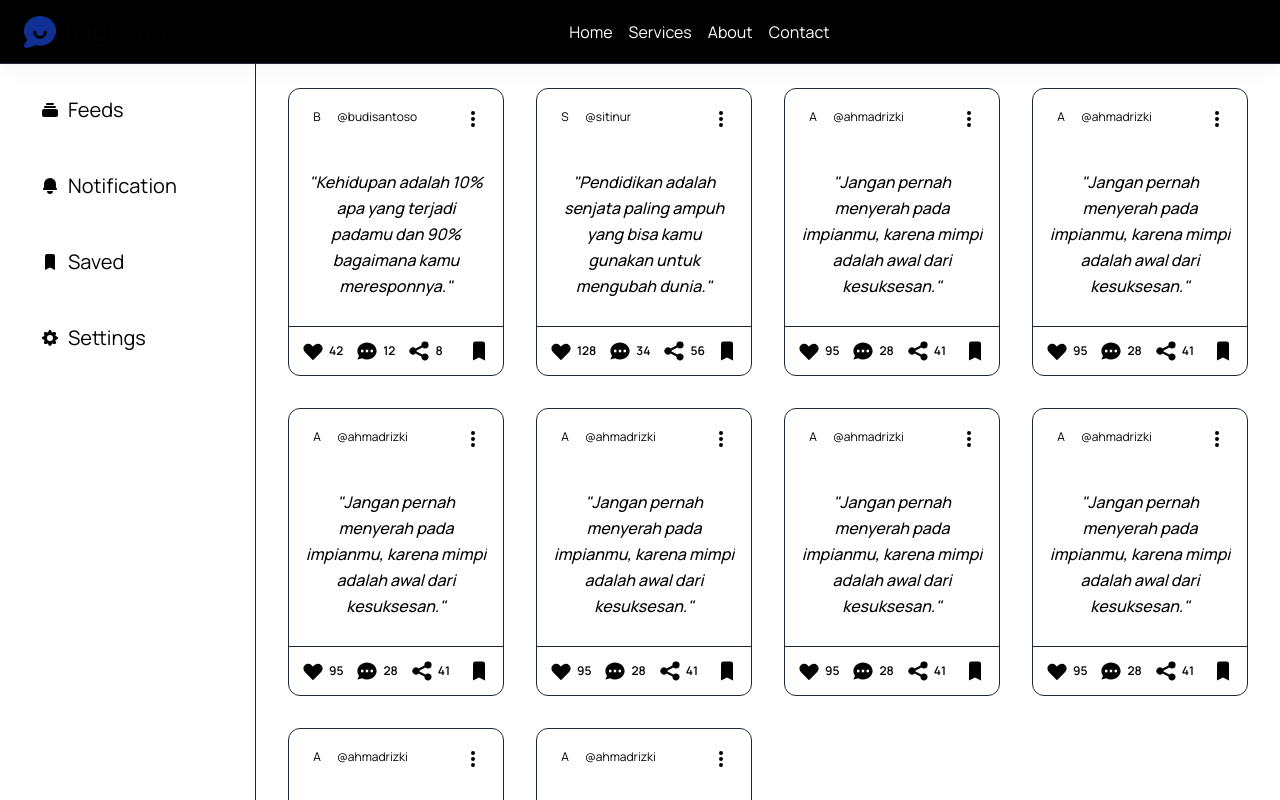
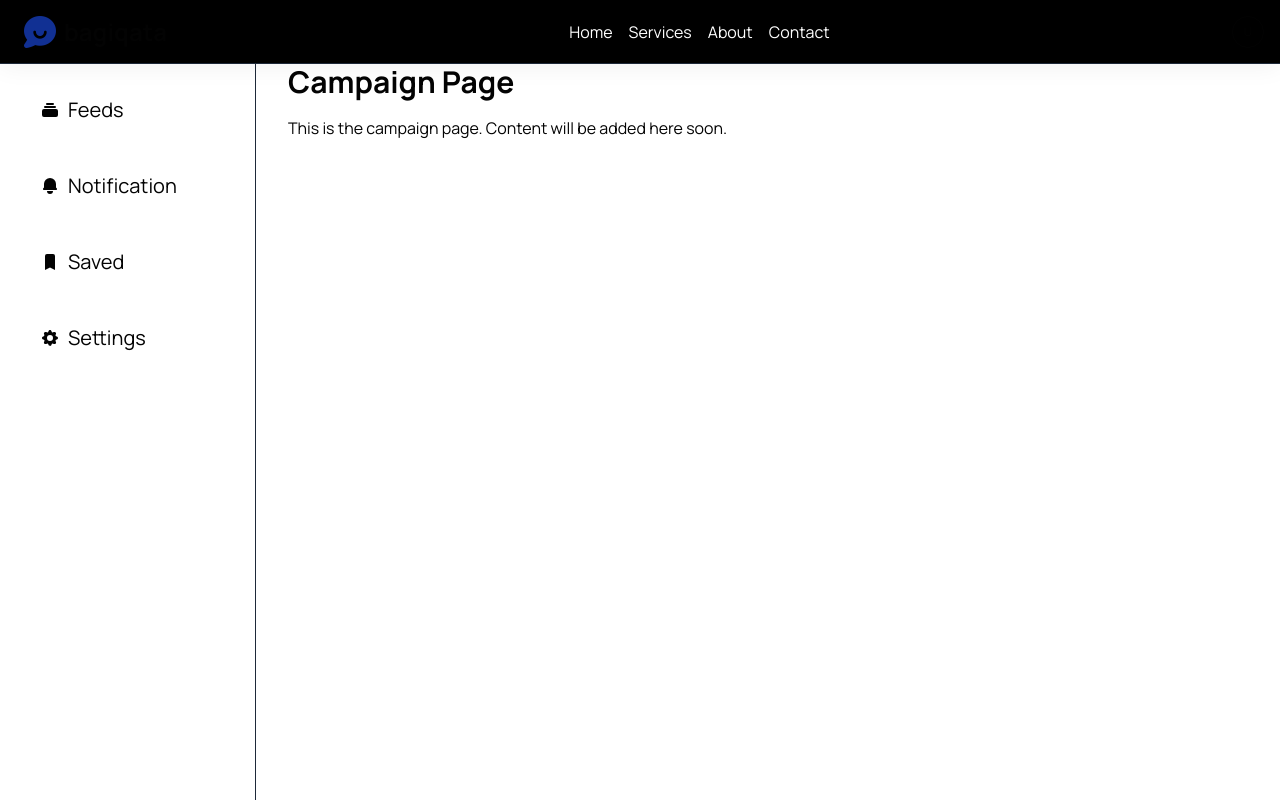
Before and after one commit to sundeeseeyou/bagiqata, a Next.js app: page / in a window 1280 px wide. Shown: the top 800 px of the page. Built offline with nearby package versions, Linux system fonts and the light colour scheme; a web font is replaced by a local one.

Commit message:
feat: add landing page

```diff
--- /dev/null
+++ b/src/app/(campaign)/page.tsx
@@ -0,0 +1,10 @@
+export default function CampaignPage() {
+  return (
+    <main className="w-[90svw]flex flex-col items-center justify-start grow">
+      <div className="mx-auto px-8">
+        <h1 className="text-3xl font-bold mb-4">Campaign Page</h1>
+        <p>This is the campaign page. Content will be added here soon.</p>
+      </div>
+    </main>
+  );
+}
```
